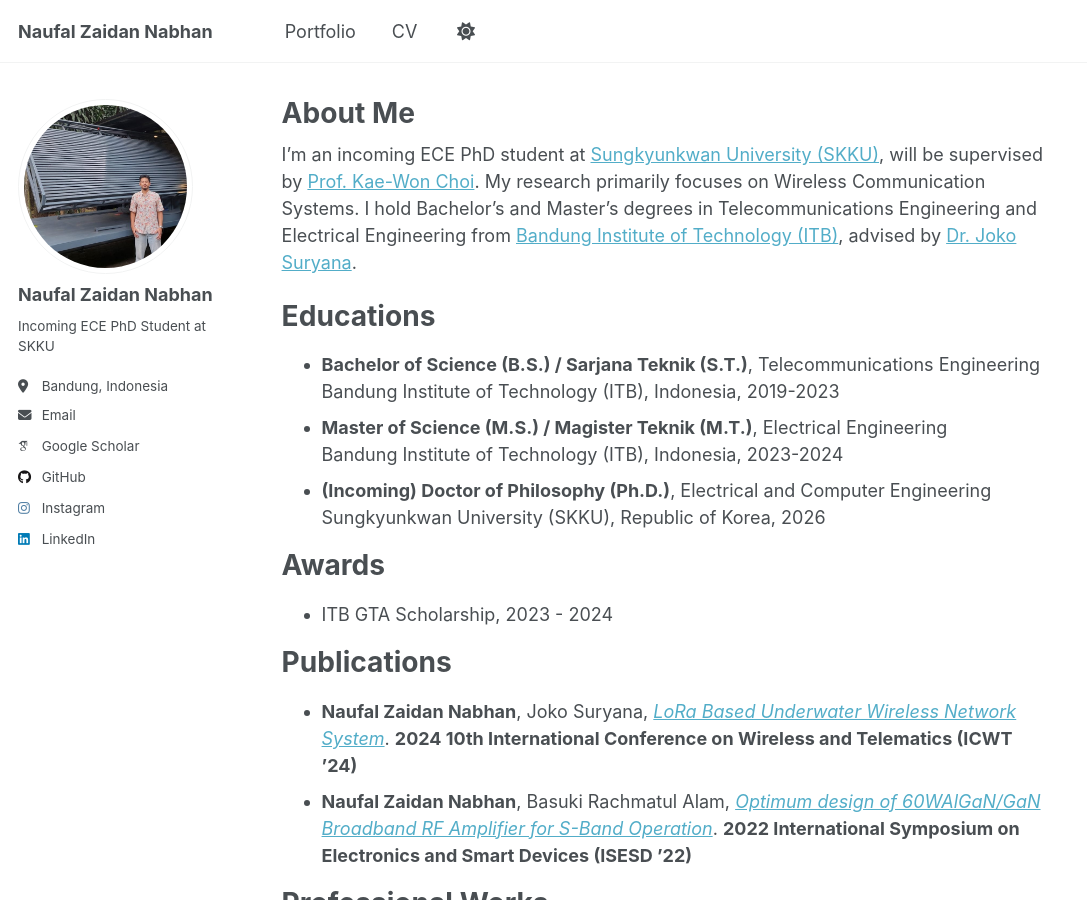
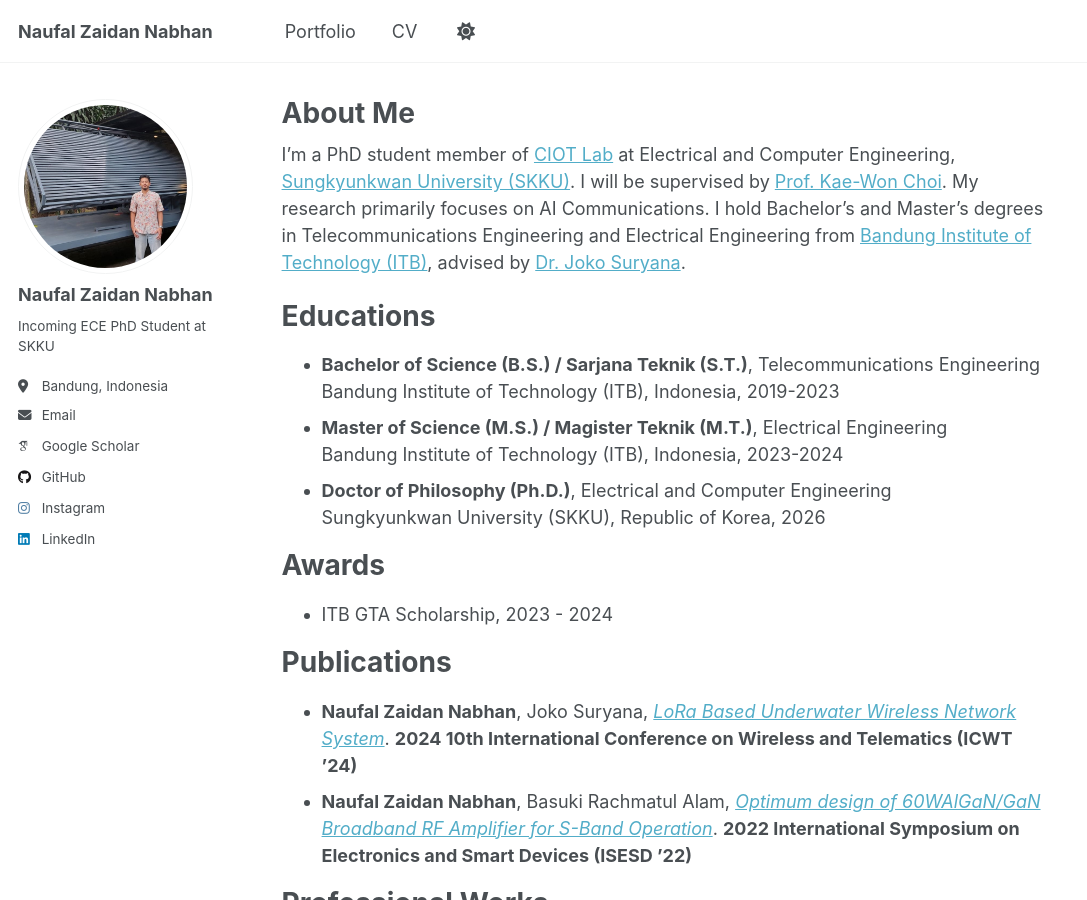
Before and after one commit to naufalzn/naufalzn.github.io, a Jekyll site: the page built from _pages/about.md, in a window 1280 px wide and 900 px high. Shown: the whole window, without its empty margins (0-1087 px from the left). Built offline with Jekyll 4.4.1, drawn with Linux system fonts in a browser that asks for light colours; some web fonts are replaced.

Commit message:
Update about.md

```diff
--- a/_pages/about.md
+++ b/_pages/about.md
@@ -7,14 +7,14 @@ redirect_from:
   - /about.html
 ---
 
-I'm an incoming ECE PhD student at [Sungkyunkwan University (SKKU)](https://sw.skku.edu/eng_sw/grad_electronics_intro.do#N), will be supervised by [Prof. Kae-Won Choi](https://pure.skku.edu/en/persons/kae-won-choi/). My research primarily focuses on Wireless Communication Systems. I hold Bachelor's and Master's degrees in Telecommunications Engineering and Electrical Engineering from [Bandung Institute of Technology (ITB)](https://itb.ac.id/), advised by [Dr. Joko Suryana](https://itb.ac.id/staf/profil/joko-suryana).
+I'm a PhD student member of [CIOT Lab](https://ciot.skku.edu/) at Electrical and Computer Engineering, [Sungkyunkwan University (SKKU)](https://sw.skku.edu/eng_sw/grad_electronics_intro.do#N). I will be supervised by [Prof. Kae-Won Choi](https://pure.skku.edu/en/persons/kae-won-choi/). My research primarily focuses on AI Communications. I hold Bachelor's and Master's degrees in Telecommunications Engineering and Electrical Engineering from [Bandung Institute of Technology (ITB)](https://itb.ac.id/), advised by [Dr. Joko Suryana](https://itb.ac.id/staf/profil/joko-suryana).
 
 # Educations
 - **Bachelor of Science (B.S.) / Sarjana Teknik (S.T.)**, Telecommunications Engineering\
 Bandung Institute of Technology (ITB), Indonesia, 2019-2023
 - **Master of Science (M.S.) / Magister Teknik (M.T.)**, Electrical Engineering\
 Bandung Institute of Technology (ITB), Indonesia, 2023-2024
-- **(Incoming) Doctor of Philosophy (Ph.D.)**, Electrical and Computer Engineering\
+- **Doctor of Philosophy (Ph.D.)**, Electrical and Computer Engineering\
 Sungkyunkwan University (SKKU), Republic of Korea, 2026
 
 # Awards
```
